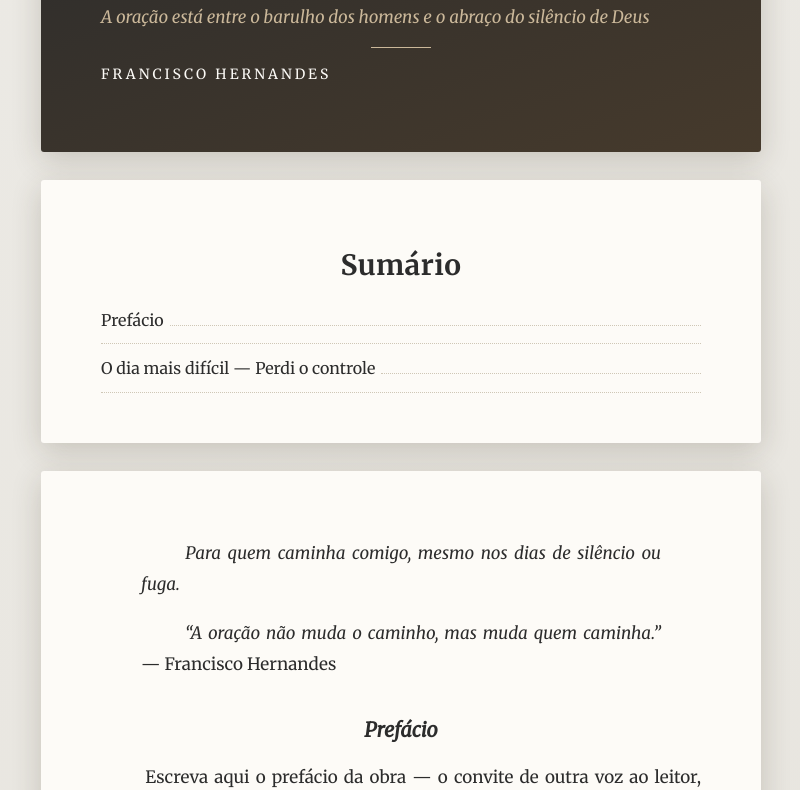
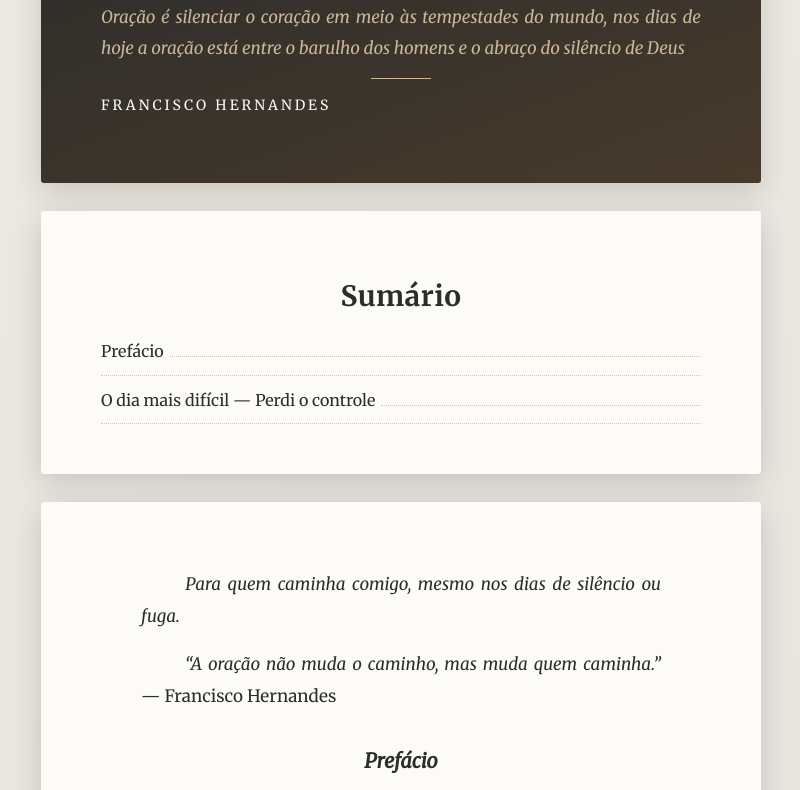
Before and after one commit to almaishernandes/biblioteca, an Astro site: page /livros/a-oracao-pelo-caminho in a window 1280 px wide. Shown: the part 192-982 px from the top of the page, without its empty margins (239-1039 px from the left). Built offline with nearby package versions, Linux system fonts and the light colour scheme; Astro itself is replaced by a stand-in of ours.

Commit message:
Update a-oracao-pelo-caminho.md

```diff
--- a/src/content/livros/a-oracao-pelo-caminho.md
+++ b/src/content/livros/a-oracao-pelo-caminho.md
@@ -1,6 +1,6 @@
 ---
 titulo: "Oração pelo Caminho"
-subtitulo: "A oração está entre o barulho dos homens e o abraço do silêncio de Deus"
+subtitulo: "Oração é silenciar o coração em meio às tempestades do mundo, nos dias de hoje a oração está entre o barulho dos homens e o abraço do silêncio de Deus"
 autor: "Francisco Hernandes"
 categoria: "Vida Espiritual"
 capa: "/capas/a-oracao-pelo-caminho.jpg"
```
